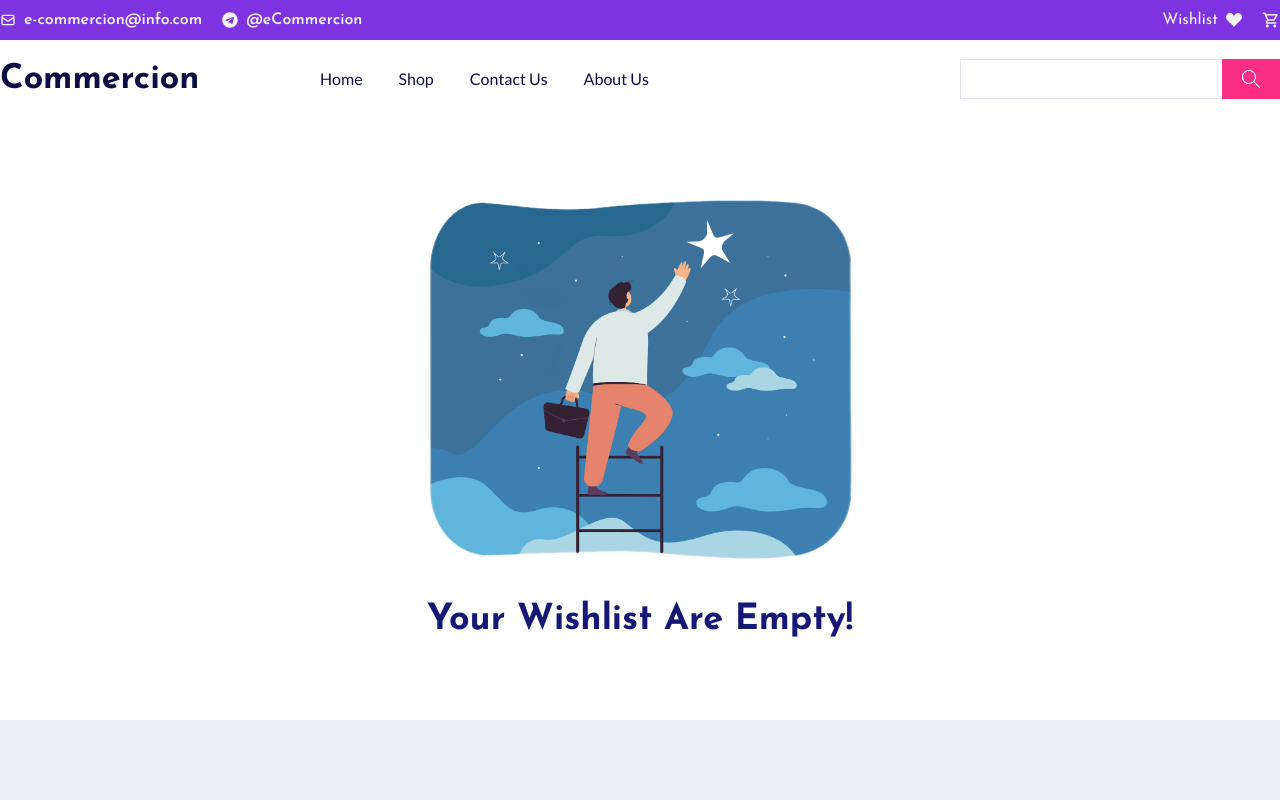
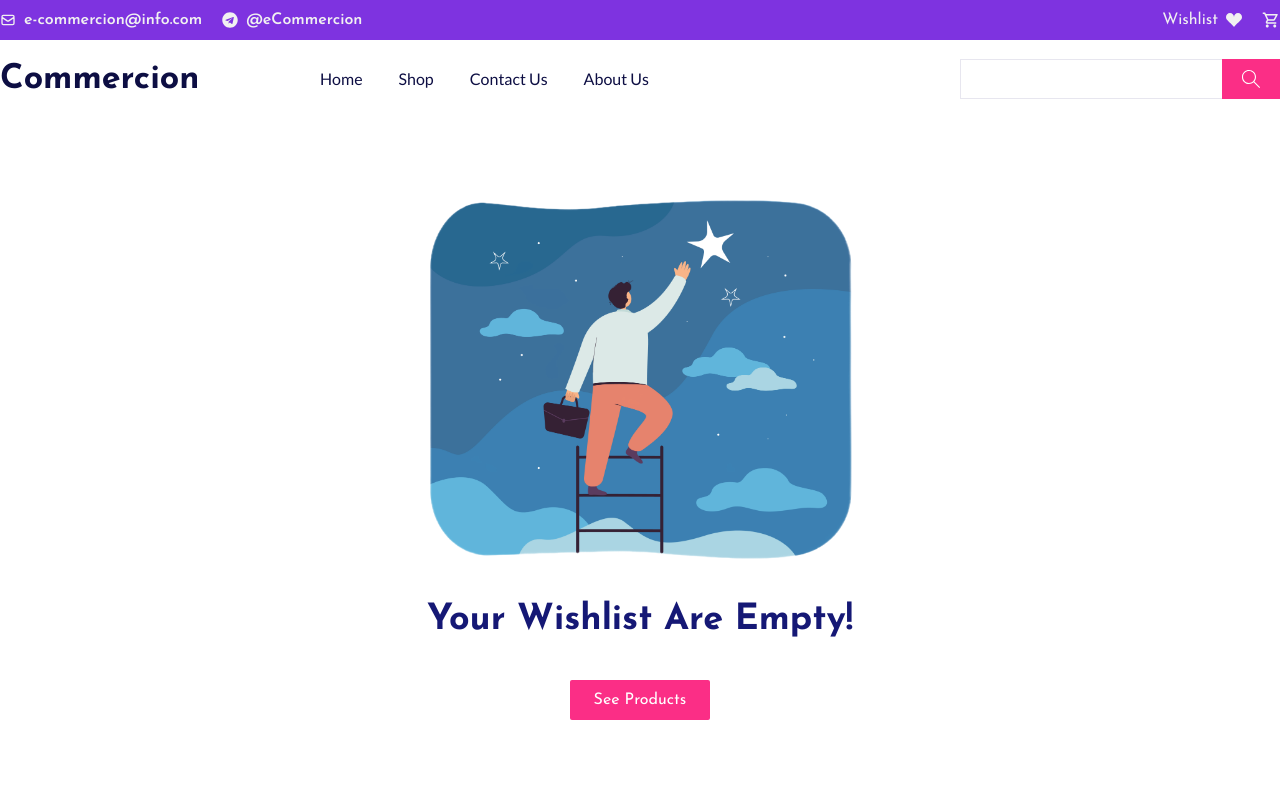
Before and after one commit to sacidaksoy/e-commercion, a Next.js app: page /wishlist in a window 1280 px wide. Shown: the top 800 px of the page. Built offline with nearby package versions, Linux system fonts and the light colour scheme.

Commit message:
feat: No wishlist [See Products] button route

```diff
--- a/pages/wishlist.tsx
+++ b/pages/wishlist.tsx
@@ -36,6 +36,13 @@ const Wishlist = () => {
         <h2 className="font-JosefinSans text-4xl mt-10 font-bold text-navy-blue">
           Your Wishlist Are Empty!
         </h2>
+        <Link href={'/products'}>
+          <button
+            className="font-JosefinSans text-base rounded-sm bg-pink-cc px-6 py-2 text-white mt-10"
+          >
+            See Products
+          </button>
+        </Link>
       </motion.div>
     );
   return (
```
